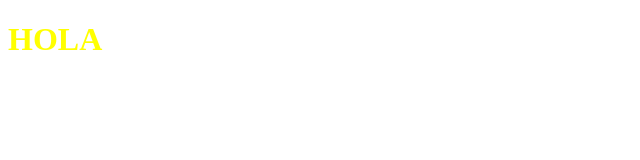
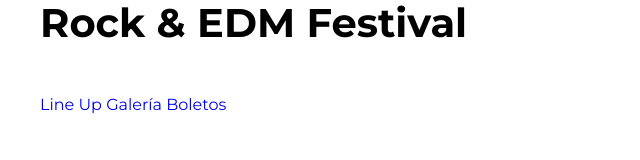
Before and after one commit to dllivisaca/FestivalMusica, a website: page index.html in a window 1280 px wide. Shown: the whole page, without its empty margins (0-640 px from the left). Drawn offline with Linux system fonts and the light colour scheme.

Commit message:
actualizado hasta el video 173, codigo html y archivo globales.scss

```diff
--- a/gulpfile.js
+++ b/gulpfile.js
@@ -1,11 +1,13 @@
 const { src, dest, watch } = require("gulp"); //extrae la funcionalidad de gulp almacenado en node_modules
 //dentro de las llaves menciono las funciones de gulp que voy a usar
 const sass = require("gulp-sass")(require("sass"));
+const plumber = require('gulp-plumber');
 
 function css(done) {
 
     src('src/scss/**/*.scss') //Identificar el archivo de SASS
-        .pipe( sass() ) //Compilarlo
+    .pipe( plumber() )
+    .pipe( sass() ) //Compilarlo
         .pipe( dest("build/css") ) //Almacenar en el disco duro
 
     done();
--- a/index.html
+++ b/index.html
@@ -12,6 +12,15 @@
     <link rel="stylesheet" href="build/css/app.css">
 </head>
 <body>
-    <h1>Hola</h1>
+    <header class="header">
+        <div class="contenedor contenido-header">
+            <h1>Rock & EDM Festival</h1>
+            <nav class="navegacion-principal">
+                <a href="#">Line Up</a>
+                <a href="#">Galería</a>
+                <a href="#">Boletos</a>
+            </nav>
+        </div>
+    </header>
 </body>
 </html>
--- a/package.json
+++ b/package.json
@@ -16,6 +16,7 @@
   "license": "ISC",
   "devDependencies": {
     "gulp": "^4.0.2",
+    "gulp-plumber": "^1.2.1",
     "gulp-sass": "^5.1.0",
     "sass": "^1.69.7"
   }
--- a/src/scss/app.scss
+++ b/src/scss/app.scss
@@ -1,2 +1 @@
 @use 'base';
-@use 'contenido';
--- /dev/null
+++ b/src/scss/base/_globales.scss
@@ -0,0 +1,44 @@
+@use 'variables' as v;
+
+html {
+    font-size: 62.5%;
+    box-sizing: border-box;
+}
+
+*,
+*:before,
+*:after {
+    box-sizing: inherit;
+}
+body {
+    font-family: v.$fuente_principal;
+    font-size: 1.6rem;
+}
+
+p {
+    font-size: 2rem;
+    color: v.$negro;
+}
+
+.contenedor {
+    width: 95%;
+    max-width: 120rem;
+    margin: 0 auto;
+}
+
+a {
+    text-decoration: none;
+}
+
+h1, h2, h3 {
+    margin: 0 0 5rem 0;
+}
+h1 {
+    font-size: 4rem;
+}
+h2 {
+    font-size: 3.6rem;
+}
+h3 {
+    font-size: 3rem;
+}
--- a/src/scss/base/_index.scss
+++ b/src/scss/base/_index.scss
@@ -1,2 +1,3 @@
 @forward 'variables';
 @forward 'normalize';
+@forward 'globales';
```
Also changed, not shown: build/css/app.css, src/scss/base/_variables.scss (line endings or trailing spaces), 1 other file.
